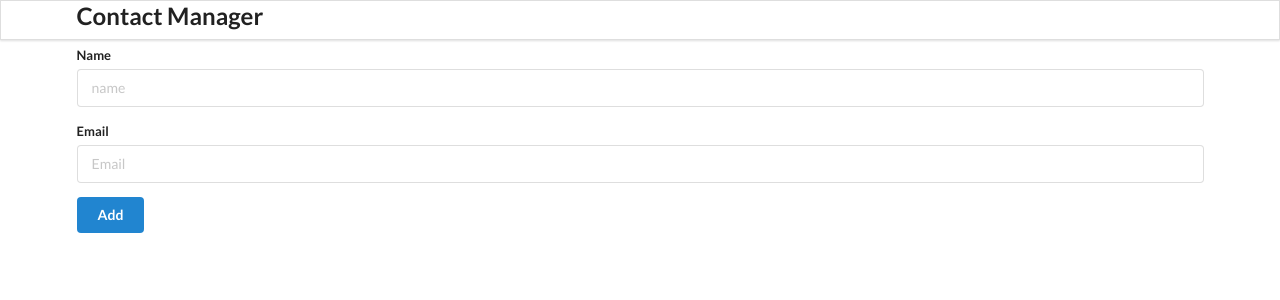
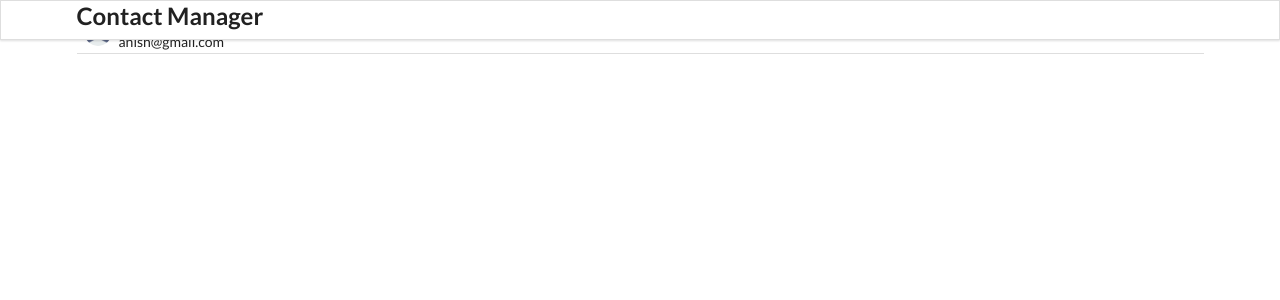
Before and after one commit to niketajn/React_Contact_Manager, a React (Create React App) app: page / in a window 1280 px wide. Shown: the top 300 px of the page. Built offline with nearby package versions, Linux system fonts and the light colour scheme.

Commit message:
added router navigation functionality

```diff
--- a/package.json
+++ b/package.json
@@ -8,6 +8,7 @@
     "@testing-library/user-event": "^13.5.0",
     "react": "^18.2.0",
     "react-dom": "^18.2.0",
+    "react-router-dom": "^6.4.0",
     "react-scripts": "5.0.1",
     "uuidv4": "^6.2.13",
     "web-vitals": "^2.1.4"
--- a/src/components/App.js
+++ b/src/components/App.js
@@ -4,6 +4,7 @@ import ContactList from './ContactList';
 import AddContact from './AddContact';
 import React, { useState, useEffect} from 'react';
 import { v4 as uuid } from 'uuid';
+import {BrowserRouter, Routes, Route} from 'react-router-dom';
 
 function App() {
   const LOCAL_STOARGE_KEY = "contacts";
@@ -33,10 +34,20 @@ function App() {
 
   return (
     <div className="ui container">
+
       <Header/>
-      <AddContact addContactHandler={ addContactHandler }/>
-      <ContactList contacts={contacts} getContactID={removeContactHandler}/>
-    </div>
+
+        {/*<AddContact addContactHandler={ addContactHandler }/>*/}
+      <BrowserRouter>
+      <Routes>
+        <Route exact path="/" element={<ContactList/>}></Route>
+        <Route exact path="/add" element={<AddContact/>}></Route>
+      </Routes>
+      </BrowserRouter>
+
+        {/*<ContactList contacts={contacts} getContactID={removeContactHandler}/>*/}
+
+      </div>
   );
 }
 
--- a/src/components/ContactList.js
+++ b/src/components/ContactList.js
@@ -2,11 +2,15 @@ import React from "react";
 import ContactCard from "./ContactCard";
 
 const ContactList = (props) => {
-
+const contacts=[{
+    "id":1,
+    "name":"Anish",
+    "email":"anish@gmail.com"
+}]
     const deleteContactHandler = (id) => {
         props.getContactID(id);
     }
-    const renderContactList = props.contacts.map((contact,i)=>{
+    const renderContactList = contacts.map((contact,i)=>{
         return(
             <ContactCard key={i} contact={contact} clickHandler={deleteContactHandler}/>
         )
```
Also changed, not shown: 1 other file (tests, documents, lock files or other folders).
